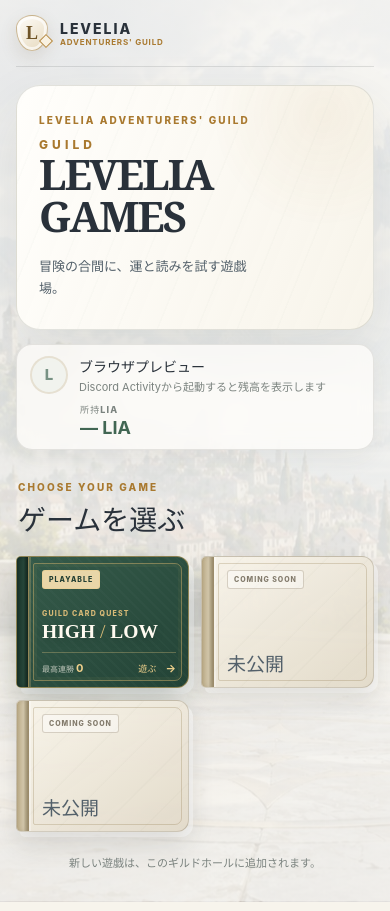
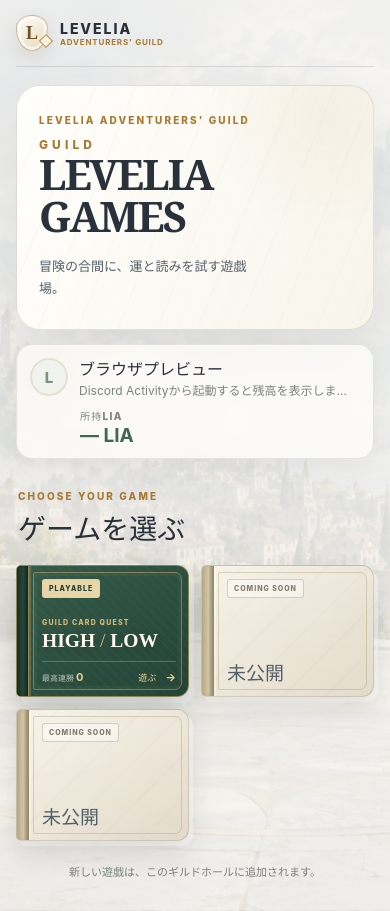
Before and after one commit to white921/LEVELIA_GAME, a React (Vite) app in the folder activity/: page / in a window 390 px wide. Built offline with nearby package versions, Linux system fonts and the light colour scheme.

Commit message:
style: enlarge account panel typography

```diff
--- a/activity/src/styles.css
+++ b/activity/src/styles.css
@@ -207,7 +207,7 @@ a:focus-visible {
 .account-copy {
   min-width: 0;
   display: grid;
-  gap: 2px;
+  gap: 3px;
 }
 
 .account-copy strong,
@@ -217,8 +217,8 @@ a:focus-visible {
   white-space: nowrap;
 }
 
-.account-copy strong { color: var(--ink); font-size: 13px; }
-.account-copy small { color: var(--muted); font-size: 10px; }
+.account-copy strong { color: var(--ink); font-size: 16px; }
+.account-copy small { color: var(--muted); font-size: 12px; line-height: 1.35; }
 
 .balance-display {
   display: grid;
@@ -228,7 +228,7 @@ a:focus-visible {
 
 .balance-display span {
   color: var(--muted);
-  font-size: 8px;
+  font-size: 9px;
   font-weight: 800;
   letter-spacing: .13em;
 }
@@ -236,7 +236,7 @@ a:focus-visible {
 .balance-display strong {
   color: var(--forest);
   font-family: 'Avenir Next', Inter, sans-serif;
-  font-size: 15px;
+  font-size: 17px;
   white-space: nowrap;
 }
 
@@ -248,7 +248,7 @@ a:focus-visible {
   color: var(--ink-soft);
   background: #fffdf8;
   cursor: pointer;
-  font-size: 10px;
+  font-size: 11px;
   font-weight: 700;
 }
 
@@ -1534,11 +1534,11 @@ kbd {
     gap: 9px 12px;
   }
   .account-avatar { width: 38px; height: 38px; }
-  .account-copy strong { font-size: 14px; }
-  .account-copy small { font-size: 11px; }
+  .account-copy strong { font-size: 16px; }
+  .account-copy small { font-size: 12px; }
   .balance-display { grid-column: 1; justify-items: start; padding-left: 50px; }
-  .balance-display span { font-size: 9px; }
-  .balance-display strong { font-size: 18px; }
+  .balance-display span { font-size: 10px; }
+  .balance-display strong { font-size: 19px; }
   .balance-refresh { grid-column: 2; grid-row: 1 / span 2; }
   .lobby-hero {
     min-height: 195px;
```
